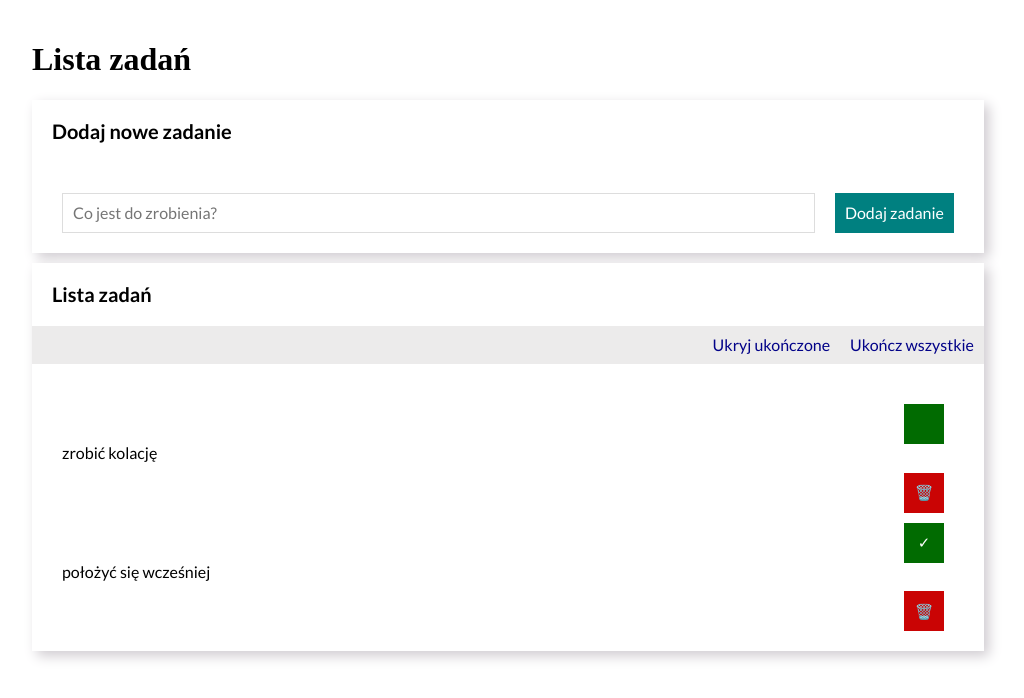
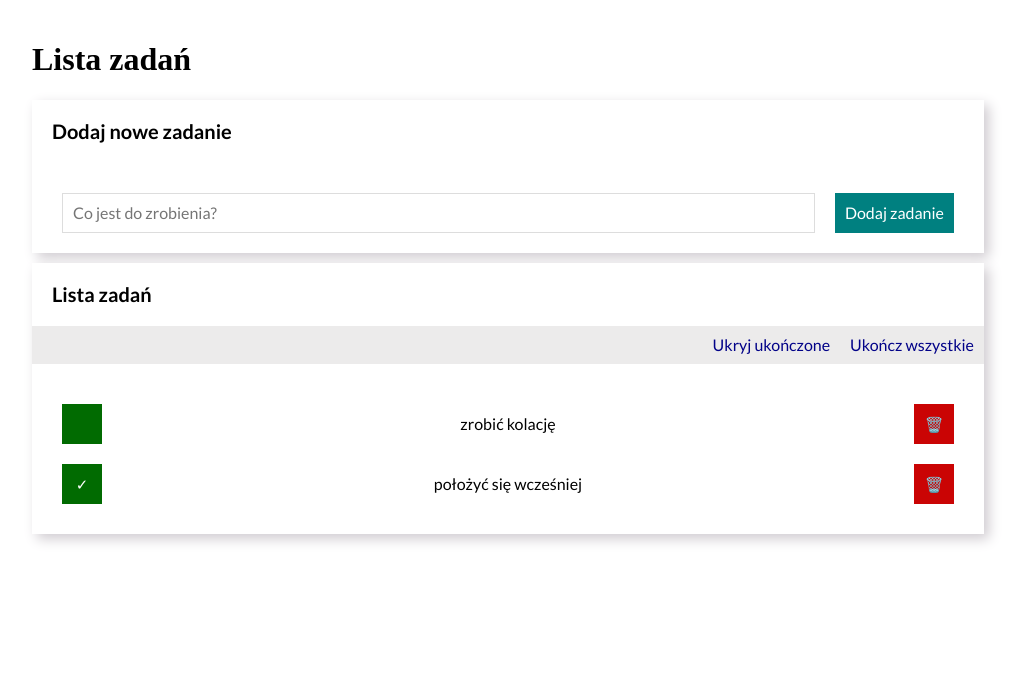
Before and after one commit to JoannaDraganek/todo-list-react, a React (Create React App) app: page / in a window 1280 px wide. Shown: the top 698 px of the page, without its empty margins (132-1156 px from the left). Built offline with nearby package versions, Linux system fonts and the light colour scheme.

Commit message:
fixed typo from task__item to tasks__item class. Selected new grid-template-columns

```diff
--- a/src/Tasks/style.css
+++ b/src/Tasks/style.css
@@ -5,26 +5,23 @@
 }
 
 .tasks__content {
-    max-height: 30px;
-    padding: 0px;
-    margin: auto;
     border-bottom: none;
     list-style: none;
+    margin: auto;
 }
 
 
-.task__item {
+.tasks__item {
     list-style: none;
     border-bottom: none;
     list-style: none;
     display: grid;
-    grid-template-columns: repeat(3, 1fr);
+    grid-template-columns: auto 2fr auto;
     grid-template-rows: 1fr;
     grid-column-gap: 10px;
-    grid-row-gap: 0px;
 }
 
-.task__item--hidden {
+.tasks__item--hidden {
     display: none;
 }
 
@@ -42,7 +39,7 @@
     flex-wrap: nowrap;
     font-size: 15px;
     padding: 20px;
-    margin: 10px 10px auto auto;
+    margin: 10px auto;
     border: none;
 }
 
```
